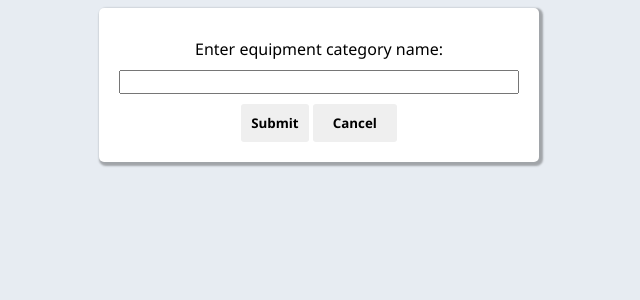
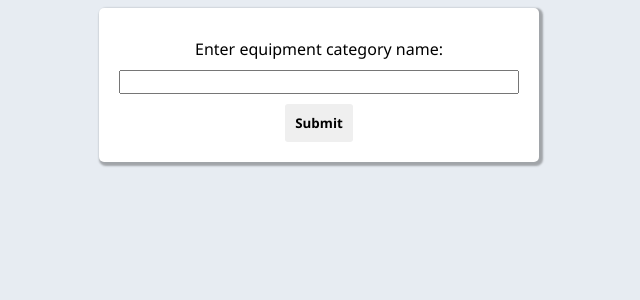
Before and after one commit to IvanShkvyr/web_site_tourist_club, a Django app: page /equipment/category/add_category in a window 1280 px wide. Shown: the top 300 px of the page, without its empty margins (321-961 px from the left). Run offline with Django 4.2, Linux system fonts and the light colour scheme.

Commit message:
Update add_category.html

```diff
--- a/adventure_net/equipment_accounting/templates/equipment_accounting/add_category.html
+++ b/adventure_net/equipment_accounting/templates/equipment_accounting/add_category.html
@@ -14,7 +14,7 @@
     </div>
     <div class="buttons">
         <button class="btn" type="submit">Submit</button>
-        <button class="btn" type="reset"><a class="link link-btn" href="/equipment/category/" role="button" > Cancel </a></button>
+        <!-- <button class="btn" type="reset"><a class="link link-btn" href="/equipment/category/" role="button" > Cancel </a></button> -->
     </div>
 </div>
 </form>
```
